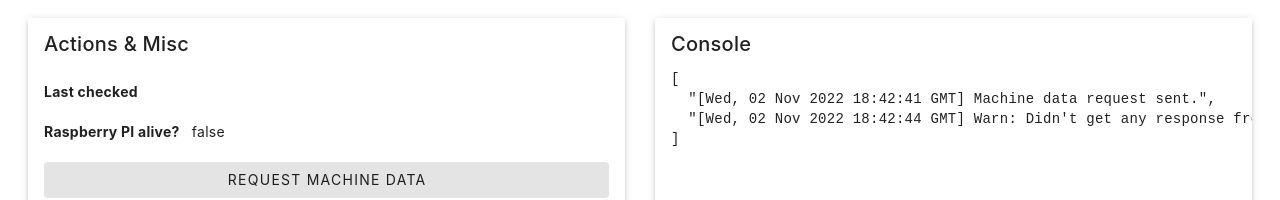
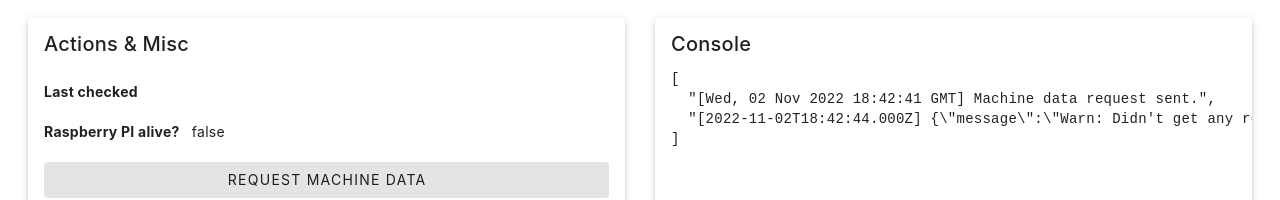
Before and after one commit to TareqNewazShahriar/whats-up-home-iot-web-app, a Vue app: page /#/ in a window 1280 px wide. Shown: the part 368-568 px from the top of the page. Built offline with nearby package versions, Linux system fonts and the light colour scheme; no server answers; the database is empty.

Commit message:
log removed

```diff
--- a/src/services/firestoreService.ts
+++ b/src/services/firestoreService.ts
@@ -134,7 +134,7 @@ function update(collectionName: string, docId: string, data: any): Promise<null>
             .then(() => resolve(null))
             .catch(error => reject({ msg: `Error on updating a record in ${collectionName}, ID: ${docId}.`, error: error }));
       }
-      catch (error) {
+      catch (error:any) {
          reject({ msg: `Error from update try-catch. Collection ${collectionName}, ID: ${docId}.`, error: error })
       }
 
--- a/src/views/HomeView.vue
+++ b/src/views/HomeView.vue
@@ -66,15 +66,13 @@ function requestMachineData() {
    logData.value.push(`[${new Date().toUTCString()}] Machine data request sent.`)
 
    _requestedDataRef = setTimeout(() => {
-      logData.value.push(`[${new Date().toUTCString()}] Warn: Didn't get any response from Raspberry PI.`)
+      log({message: `Warn: Didn't get any response from Raspberry PI.`});
       isPiAlive.value = false;
    },
    3000);
 }
 
 onMounted(() => {
-   console.log('mounted', new Date());
-
    firestoreService.attachListenerOnDocument(
       DB.Collections.values,
       'machine-data',
@@ -82,7 +80,6 @@ onMounted(() => {
       data => {
          clearTimeout(_requestedDataRef);
          Object.assign(machineData, data);
-         log({ message: `Received '${data.id}' response.`, parent_pid: data.node_parent_pid, pid: data.node_pid });
          isPiAlive.value = true;
       },
       log);
```
Also changed, not shown: .eslintrc.cjs.
